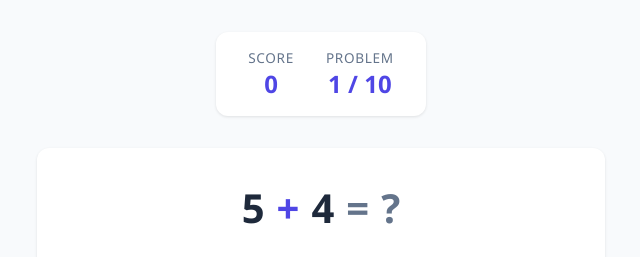
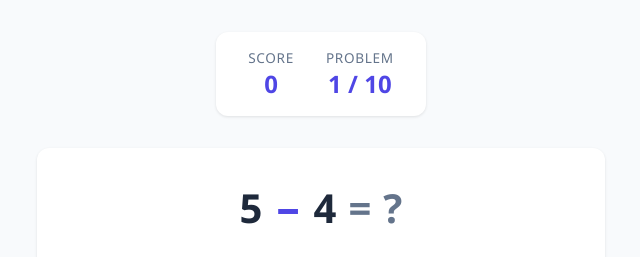
Before and after one commit to emil323/math-game, a React (Vite) app: page /play in a window 1280 px wide. Shown: the top 257 px of the page, without its empty margins (319-959 px from the left). Built offline with nearby package versions, Linux system fonts and the light colour scheme.

Commit message:
feat: add multiplication and division problems
- Add multiplication (×) and division (÷) to the operation pool
- Division always produces whole numbers by generating dividend = divisor × answer
- Smaller number ranges for mult/div to keep answers reasonable
- Display operators: +, −, ×, ÷

```diff
--- a/src/components/MathProblemDisplay.tsx
+++ b/src/components/MathProblemDisplay.tsx
@@ -16,7 +16,14 @@ export default function MathProblemDisplay({
   acknowledged,
   onAcknowledge,
 }: MathProblemDisplayProps) {
-  const operator = problem.operation === 'addition' ? '+' : '−';
+  const operator =
+    problem.operation === 'addition'
+      ? '+'
+      : problem.operation === 'subtraction'
+        ? '−'
+        : problem.operation === 'multiplication'
+          ? '×'
+          : '÷';
   const ackBtnRef = useRef<HTMLButtonElement>(null);
 
   useEffect(() => {
--- a/src/components/useMathGame.ts
+++ b/src/components/useMathGame.ts
@@ -6,12 +6,38 @@ function randomInt(min: number, max: number): number {
 }
 
 function generateProblem(difficulty: Difficulty): MathProblem {
-  const operations: Operation[] = ['addition', 'subtraction'];
-  const operation = operations[randomInt(0, 1)];
+  const operations: Operation[] = ['addition', 'subtraction', 'multiplication', 'division'];
+  const operation = operations[randomInt(0, 3)];
 
   let num1: number;
   let num2: number;
 
+  if (operation === 'multiplication' || operation === 'division') {
+    // Smaller ranges for multiplication/division so answers stay reasonable
+    switch (difficulty) {
+      case 'easy':
+        num1 = randomInt(1, 5);
+        num2 = randomInt(1, 5);
+        break;
+      case 'medium':
+        num1 = randomInt(2, 12);
+        num2 = randomInt(2, 12);
+        break;
+      case 'hard':
+        num1 = randomInt(5, 20);
+        num2 = randomInt(2, 15);
+        break;
+      default:
+        num1 = randomInt(1, 5);
+        num2 = randomInt(1, 5);
+    }
+
+    if (operation === 'division') {
+      // Generate clean division: num1 = num2 * answer, so num1 / num2 = answer
+      const answer = num1;
+      num1 = num2 * answer;
+    }
+  } else {
     switch (difficulty) {
       case 'easy':
         num1 = randomInt(1, 10);
@@ -34,12 +60,29 @@ function generateProblem(difficulty: Difficulty): MathProblem {
     if (operation === 'subtraction' && num1 < num2) {
       [num1, num2] = [num2, num1];
     }
+  }
+
+  let correctAnswer: number;
+  switch (operation) {
+    case 'addition':
+      correctAnswer = num1 + num2;
+      break;
+    case 'subtraction':
+      correctAnswer = num1 - num2;
+      break;
+    case 'multiplication':
+      correctAnswer = num1 * num2;
+      break;
+    case 'division':
+      correctAnswer = num1 / num2;
+      break;
+  }
 
   return {
     num1,
     num2,
     operation,
-    correctAnswer: operation === 'addition' ? num1 + num2 : num1 - num2,
+    correctAnswer,
     userAnswer: null,
     isCorrect: null,
   };
--- a/src/types.ts
+++ b/src/types.ts
@@ -1,4 +1,4 @@
-export type Operation = 'addition' | 'subtraction';
+export type Operation = 'addition' | 'subtraction' | 'multiplication' | 'division';
 
 export type Difficulty = 'easy' | 'medium' | 'hard';
 
```
Lines whose indentation alone changed are shown as unchanged.
